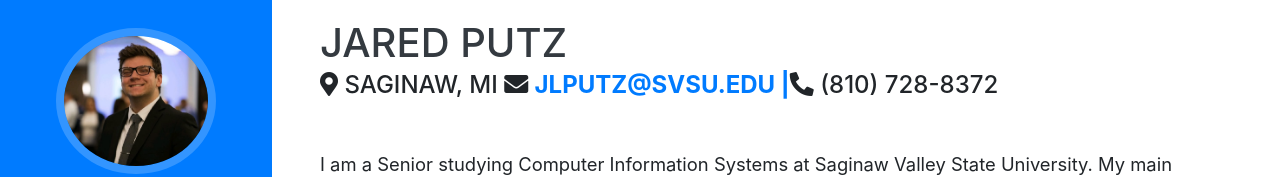
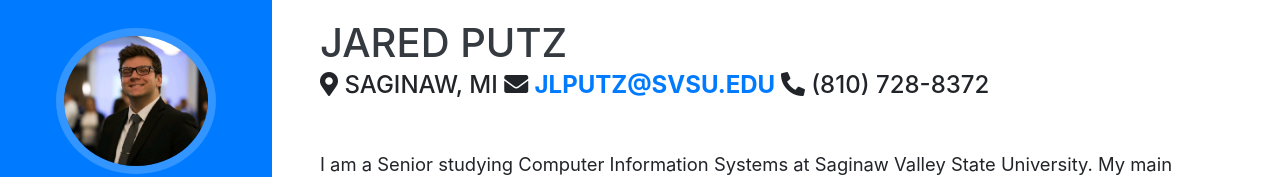
Before and after one commit to jlputz/jlputz.github.io, a website with bundled scripts: page index.html in a window 1280 px wide. Shown: the part 235-412 px from the top of the page. Built offline with nearby package versions, Linux system fonts and the light colour scheme; a web font is replaced by a local one.

Commit message:
no lines

```diff
--- a/index.html
+++ b/index.html
@@ -56,7 +56,7 @@
       <div class="w-100">
         <h1 class="mb-0">Jared Putz
         </h1>
-        <div class="subheading mb-5"><i class="fas fa-map-marker-alt"></i> Saginaw, MI <i class="fas fa-envelope"></i> <a href="mailto:jlputz@svsu.edu"> jlputz@svsu.edu |</a><i class="fas fa-phone-alt"></i> (810) 728-8372
+        <div class="subheading mb-5"><i class="fas fa-map-marker-alt"></i> Saginaw, MI <i class="fas fa-envelope"></i> <a href="mailto:jlputz@svsu.edu"> jlputz@svsu.edu </a><i class="fas fa-phone-alt"></i> (810) 728-8372
         </div>
 
         <p class="lead mb-5">I am a Senior studying Computer Information Systems at Saginaw Valley State University. My main interests are in web design and UI design.  </p>
```
